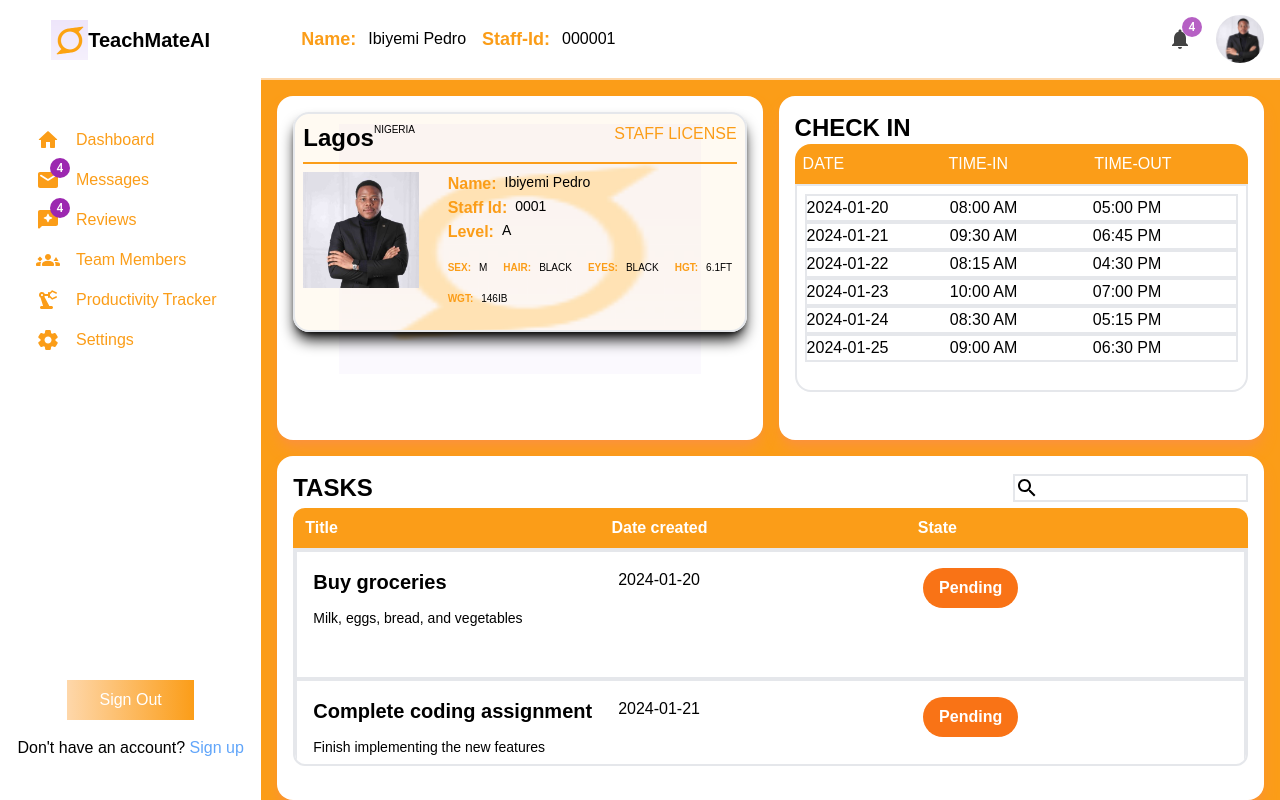
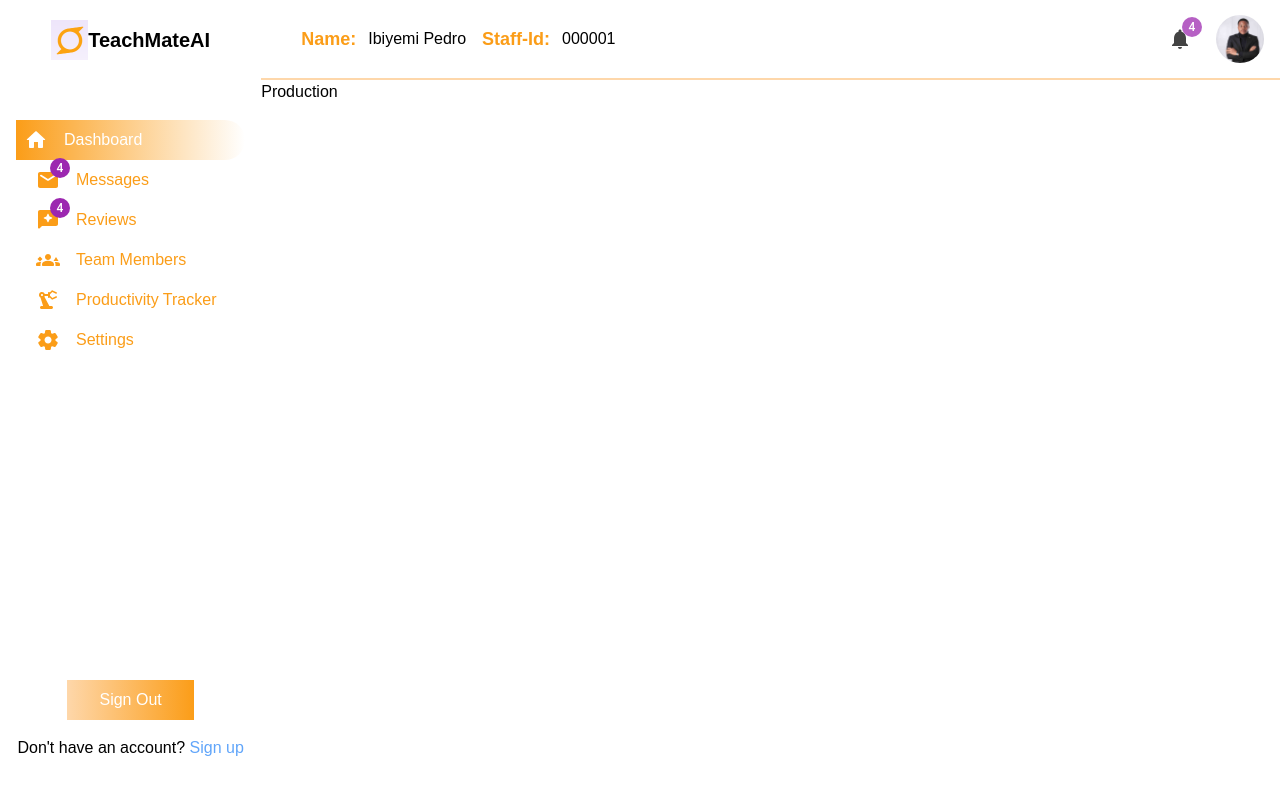
Before and after one commit to Tani1964/LearnlyApp, a React (Vite) app: page /production in a window 1280 px wide. Built offline with nearby package versions, Linux system fonts and the light colour scheme.

Commit message:
done with routing

```diff
--- a/package.json
+++ b/package.json
@@ -15,7 +15,8 @@
     "@mui/icons-material": "^5.15.5",
     "@mui/material": "^5.15.5",
     "react": "^18.2.0",
-    "react-dom": "^18.2.0"
+    "react-dom": "^18.2.0",
+    "react-router-dom": "^6.21.3"
   },
   "devDependencies": {
     "@types/react": "^18.2.43",
--- a/src/App.jsx
+++ b/src/App.jsx
@@ -1,16 +1,33 @@
 import Navbar from "./components/Navbar";
 import Sidebar from "./components/Sidebar";
 import Dashboard from "./pages/Dashboard";
+import Messages from "./pages/Messages";
+import { BrowserRouter, Routes, Route } from "react-router-dom";
+import Reviews from "./pages/Reviews";
+import TeamMembers from "./pages/TeamMembers";
+import Production from "./pages/Production";
+import Settings from "./pages/Settings";
 
 const App = () => {
   return (
-    <div className="flex h-screen font-customFont">
-      <Sidebar />
-      <div className="w-full">
-        <Navbar />
-        <Dashboard/>
+    <BrowserRouter>
+      <div className="flex h-screen font-customFont">
+        <Sidebar />
+        <div className="w-full">
+          <Navbar />
+          <Routes>
+            <Route path="/" element={<Dashboard />}/>
+            <Route path="/messages" element={<Messages />}/>
+            <Route path="/reviews" element={<Reviews/>}/>
+            <Route path="/team-members" element={<TeamMembers/>}/>
+            <Route path="/production" element={<Production/>}/>
+            <Route path="/settings" element={<Settings/>}/>
+          </Routes>
+
+
+        </div>
       </div>
-    </div>
+    </BrowserRouter>
   );
 };
 
--- a/src/components/Sidebar.jsx
+++ b/src/components/Sidebar.jsx
@@ -6,24 +6,27 @@ import Groups3RoundedIcon from "@mui/icons-material/Groups3Rounded";
 import PrecisionManufacturingRoundedIcon from "@mui/icons-material/PrecisionManufacturingRounded";
 import SettingsRoundedIcon from "@mui/icons-material/SettingsRounded";
 import { Badge, Tooltip } from "@mui/material";
+import { Link } from "react-router-dom";
+import { useState } from "react";
 
 const Sidebar = () => {
+  const [page, setPage] = useState("Dashboard")
   return (
       <div className="w-2/4 hidden lg:flex lg:flex-col lg:w-1/4 pr-4 px-4 ">
         {/* open */}
         <div className="h-screen flex  flex-col justify-between pb-10">
           <div className="flex flex-col gap-10">
-          <div className="flex font-bold text-xl items-center justify-center  cursor-pointer">
+            <Link to="/" className="flex font-bold text-xl items-center justify-center  cursor-pointer">
               <img className="h-[50%]" src={Logo} alt="" />
               <p>TeachMateAI</p>
-          </div>
+            </Link>
             <div className="text-[#FB9D18]">
-            <ul className="flex flex-col">
-              <li className="pl-5 hover:bg-gradient-to-r hover:from-[#FB9D18] hover:text-white p-2 rounded-r-full flex gap-4 transition hover:transition-color duration-150 ease-in-out hover:duration-300 cursor-pointer">
+              <div className="flex flex-col">
+                  <Link onClick={()=>{setPage("Dashboard")}} to="/" className={page == "Dashboard"? "bg-gradient-to-r from-primary text-white transition-color  duration-300 cursor-pointer p-2 rounded-r-full flex gap-4":"pl-5 hover:bg-gradient-to-r hover:from-primary hover:text-white p-2 rounded-r-full flex gap-4 transition hover:transition-color duration-150 ease-in-out hover:duration-300 cursor-pointer"}>
                     <HomeRoundedIcon />
                     <p>Dashboard</p>
-              </li>
-              <li className="pl-5 hover:bg-gradient-to-r hover:from-[#FB9D18] hover:text-white p-2 rounded-r-full flex gap-4 transition hover:transition-color duration-150 ease-in-out hover:duration-300 cursor-pointer">
+                  </Link>
+                  <Link onClick={()=>{setPage("Messages")}} to="messages" className={page == "Messages"? "bg-gradient-to-r from-primary text-white transition-color  duration-300 cursor-pointer p-2 rounded-r-full flex gap-4":"pl-5 hover:bg-gradient-to-r hover:from-primary hover:text-white p-2 rounded-r-full flex gap-4 transition hover:transition-color duration-150 ease-in-out hover:duration-300 cursor-pointer"}>
                     <Tooltip title="You have 4 new messages">
                       <Badge
                         className="animate-pulse"
@@ -34,28 +37,32 @@ const Sidebar = () => {
                       </Badge>
                     </Tooltip>
                     <p>Messages</p>
-              </li>
-              <li className="pl-5 hover:bg-gradient-to-r hover:from-[#FB9D18] hover:text-white p-2 rounded-r-full flex gap-4 transition hover:transition-color duration-150 ease-in-out hover:duration-300 cursor-pointer">
+                  </Link>
+                  <Link onClick={()=>{setPage("Reviews")}} to="reviews" className={page == "Reviews"? "bg-gradient-to-r from-primary text-white transition-color  duration-300 cursor-pointer p-2 rounded-r-full flex gap-4":"pl-5 hover:bg-gradient-to-r hover:from-primary hover:text-white p-2 rounded-r-full flex gap-4 transition hover:transition-color duration-150 ease-in-out hover:duration-300 cursor-pointer"}>
                     <Tooltip title="You have 4 new reviews">
-                  <Badge className="animate-pulse" badgeContent={4} color="secondary">
+                      <Badge
+                        className="animate-pulse"
+                        badgeContent={4}
+                        color="secondary"
+                      >
                         <ReviewsRoundedIcon />
                       </Badge>
                     </Tooltip>
                     <p>Reviews</p>
-              </li>
-              <li className="pl-5 hover:bg-gradient-to-r hover:from-[#FB9D18] hover:text-white p-2 rounded-r-full flex gap-4 transition hover:transition-color duration-150 ease-in-out hover:duration-300 cursor-pointer">
+                  </Link>
+                  <Link onClick={()=>{setPage("Team-members")}} to="team-members" className={page == "Team-members"? "bg-gradient-to-r from-primary text-white transition-color  duration-300 cursor-pointer p-2 rounded-r-full flex gap-4":"pl-5 hover:bg-gradient-to-r hover:from-primary hover:text-white p-2 rounded-r-full flex gap-4 transition hover:transition-color duration-150 ease-in-out hover:duration-300 cursor-pointer"}>
                     <Groups3RoundedIcon />
                     <p>Team Members</p>
-              </li>
-              <li className="pl-5 hover:bg-gradient-to-r hover:from-[#FB9D18]  hover:text-white p-2 rounded-r-full flex gap-4 transition hover:transition-color duration-150 ease-in-out hover:duration-300 cursor-pointer">
+                  </Link>
+                  <Link onClick={()=>{setPage("Production")}} to="/production" className={page == "Production"? "bg-gradient-to-r from-primary text-white transition-color  duration-300 cursor-pointer p-2 rounded-r-full flex gap-4":"pl-5 hover:bg-gradient-to-r hover:from-primary hover:text-white p-2 rounded-r-full flex gap-4 transition hover:transition-color duration-150 ease-in-out hover:duration-300 cursor-pointer"}>
                     <PrecisionManufacturingRoundedIcon />
                     <p>Productivity Tracker</p>
-              </li>
-              <li className="pl-5 hover:bg-gradient-to-r hover:from-[#FB9D18] hover:text-white p-2 rounded-r-full flex gap-4 transition hover:transition-color duration-150 ease-in-out hover:duration-300 cursor-pointer">
+                  </Link>
+                  <Link onClick={()=>{setPage("Settings")}} to="/settings" className={page == "Settings"? "bg-gradient-to-r from-primary text-white transition-color  duration-300 cursor-pointer p-2 rounded-r-full flex gap-4":"pl-5 hover:bg-gradient-to-r hover:from-primary hover:text-white p-2 rounded-r-full flex gap-4 transition hover:transition-color duration-150 ease-in-out hover:duration-300 cursor-pointer"}>
                     <SettingsRoundedIcon />
                     <p>Settings</p>
-              </li>
-            </ul>
+                  </Link>
+              </div>
             </div>
           </div>
           <div className="flex flex-col items-center gap-4">
--- /dev/null
+++ b/src/pages/Messages.jsx
@@ -0,0 +1,7 @@
+const Messages = () => {
+  return (
+    <div>Messages</div>
+  )
+}
+
+export default Messages
--- /dev/null
+++ b/src/pages/Production.jsx
@@ -0,0 +1,7 @@
+const Production = () => {
+  return (
+    <div>Production</div>
+  )
+}
+
+export default Production
--- /dev/null
+++ b/src/pages/Reviews.jsx
@@ -0,0 +1,7 @@
+const Reviews = () => {
+  return (
+    <div>Reviews</div>
+  )
+}
+
+export default Reviews
--- /dev/null
+++ b/src/pages/Settings.jsx
@@ -0,0 +1,7 @@
+const Settings = () => {
+  return (
+    <div>Settings</div>
+  )
+}
+
+export default Settings
--- /dev/null
+++ b/src/pages/TeamMembers.jsx
@@ -0,0 +1,7 @@
+const TeamMembers = () => {
+  return (
+    <div>TeamMembers</div>
+  )
+}
+
+export default TeamMembers
```
Also changed, not shown: 1 other file (tests, documents, lock files or other folders). Lines whose indentation alone changed are shown as unchanged.
